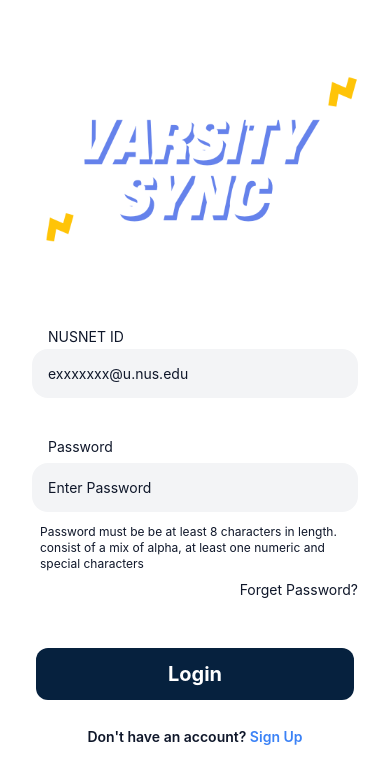
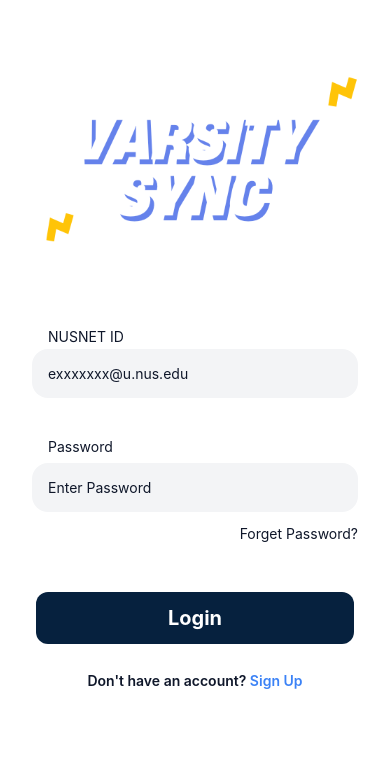
Before and after one commit to thezerohour/VarsitySync, a React Native app in the folder VarsitySync/: screen /Login in a window 390 px wide. Shown: the top 784 px of the page. Built offline with nearby package versions, Linux system fonts and the light colour scheme; no server answers.

Commit message:
completed firebase integration, ready for milestone 1

```diff
--- a/VarsitySync/App.js
+++ b/VarsitySync/App.js
@@ -1,4 +1,4 @@
-
+import React from 'react';
 import { Provider } from 'react-redux';
 import AppNavigation from './navigation/appNavigation';
 import { store } from './redux/store';
--- a/VarsitySync/firebaseConfig.js
+++ b/VarsitySync/firebaseConfig.js
@@ -2,8 +2,8 @@ import { initializeApp } from 'firebase/app';
 
 // Optionally import the services that you want to use
 import {getAuth} from "firebase/auth";
+import {getFirestore} from "firebase/firestore";
 // import {...} from "firebase/database";
-// import {...} from "firebase/firestore";
 // import {...} from "firebase/functions";
 // import {...} from "firebase/storage";
 
@@ -24,5 +24,7 @@ const app = initializeApp(firebaseConfig);
 // For more information on how to access Firebase in your project,
 // see the Firebase documentation: https://firebase.google.com/docs/web/setup#access-firebase
 
+export const db = getFirestore(app);
 export const auth = getAuth(app);
+
 export default app;
--- a/VarsitySync/navigation/appNavigation.js
+++ b/VarsitySync/navigation/appNavigation.js
@@ -18,7 +18,7 @@ export default function AppNavigation() {
   const dispatch = useDispatch();
 
   onAuthStateChanged(auth, u => {
-    //console.log('user', u);
+    console.log('user: ',u);
     dispatch(setUser(u));
   })
 
--- a/VarsitySync/package.json
+++ b/VarsitySync/package.json
@@ -21,6 +21,7 @@
     "react-native-heroicons": "^4.0.0",
     "react-native-safe-area-context": "4.10.1",
     "react-native-screens": "^3.31.1",
+    "react-native-snackbar": "^2.6.2",
     "react-native-svg": "15.2.0",
     "react-redux": "^9.1.2"
   },
--- a/VarsitySync/redux/slices/user.js
+++ b/VarsitySync/redux/slices/user.js
@@ -10,7 +10,7 @@ export  const userSlice = createSlice({
   initialState,
   reducers: {
     setUser: (state, action) => {
-      state.value = action.payload;
+      state.user = action.payload;
     },
     setUserLoading: (state, action) => {
       state.userLoading = action.payload;
--- a/VarsitySync/screens/LoginScreen.js
+++ b/VarsitySync/screens/LoginScreen.js
@@ -6,7 +6,6 @@ import { useNavigation } from '@react-navigation/native'
 import {ArrowLeftIcon} from 'react-native-heroicons/solid'
 import { signInWithEmailAndPassword } from 'firebase/auth'
 import { auth } from '../firebaseConfig'
-
 
 export default function LoginScreen() {
     const navigation =useNavigation();
@@ -56,11 +55,9 @@ export default function LoginScreen() {
             <TextInput
                 className= "p-4 bg-gray-100 text-slate-900 rounded-2xl mb-3 mt-2"
                 placeholder='Enter Password'
+                secureTextEntry
                 onChangeText={value=>setpassword(value)}
             />
-             <View className= "from space-y-2 mb-2">
-                <Text className=" text-slate-900 ml-2 text-xs">Password must be be at least 8 characters in length. consist of a mix of alpha, at least one numeric and special characters</Text>
-            </View>
 
             <TouchableOpacity className= "flex items-end mb-5">
                 <Text className="text-slate-900 text-sm">Forget Password?</Text>
--- a/VarsitySync/screens/SignupScreen.js
+++ b/VarsitySync/screens/SignupScreen.js
@@ -16,7 +16,6 @@ export default function SignupScreen() {
     const handleAddUser = async ()=>{
         if(email && password){
             await createUserWithEmailAndPassword(auth, email, password)
-
         } else {
             //error
         }
```
Also changed, not shown: 1 other file (tests, documents, lock files or other folders).
